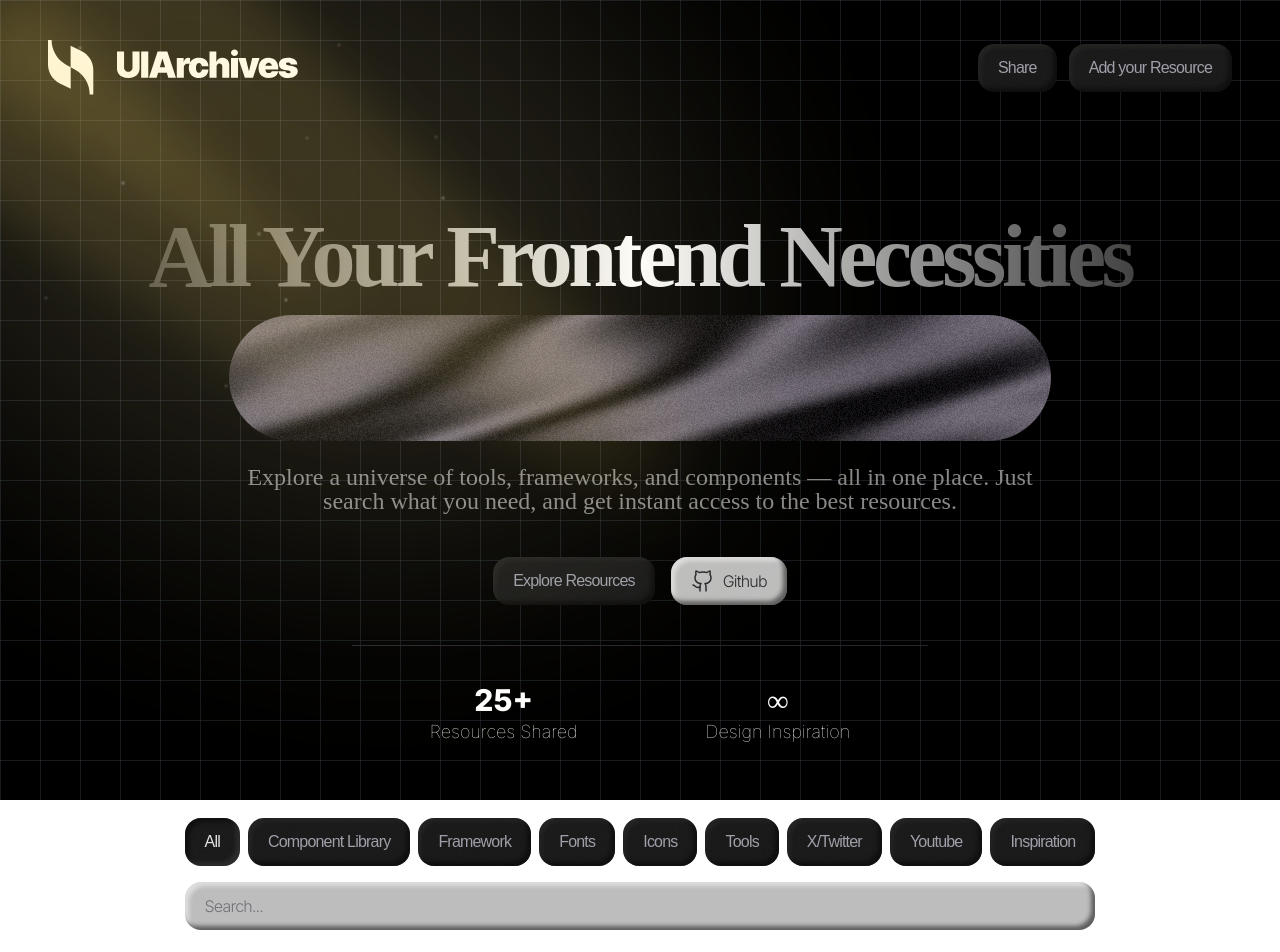
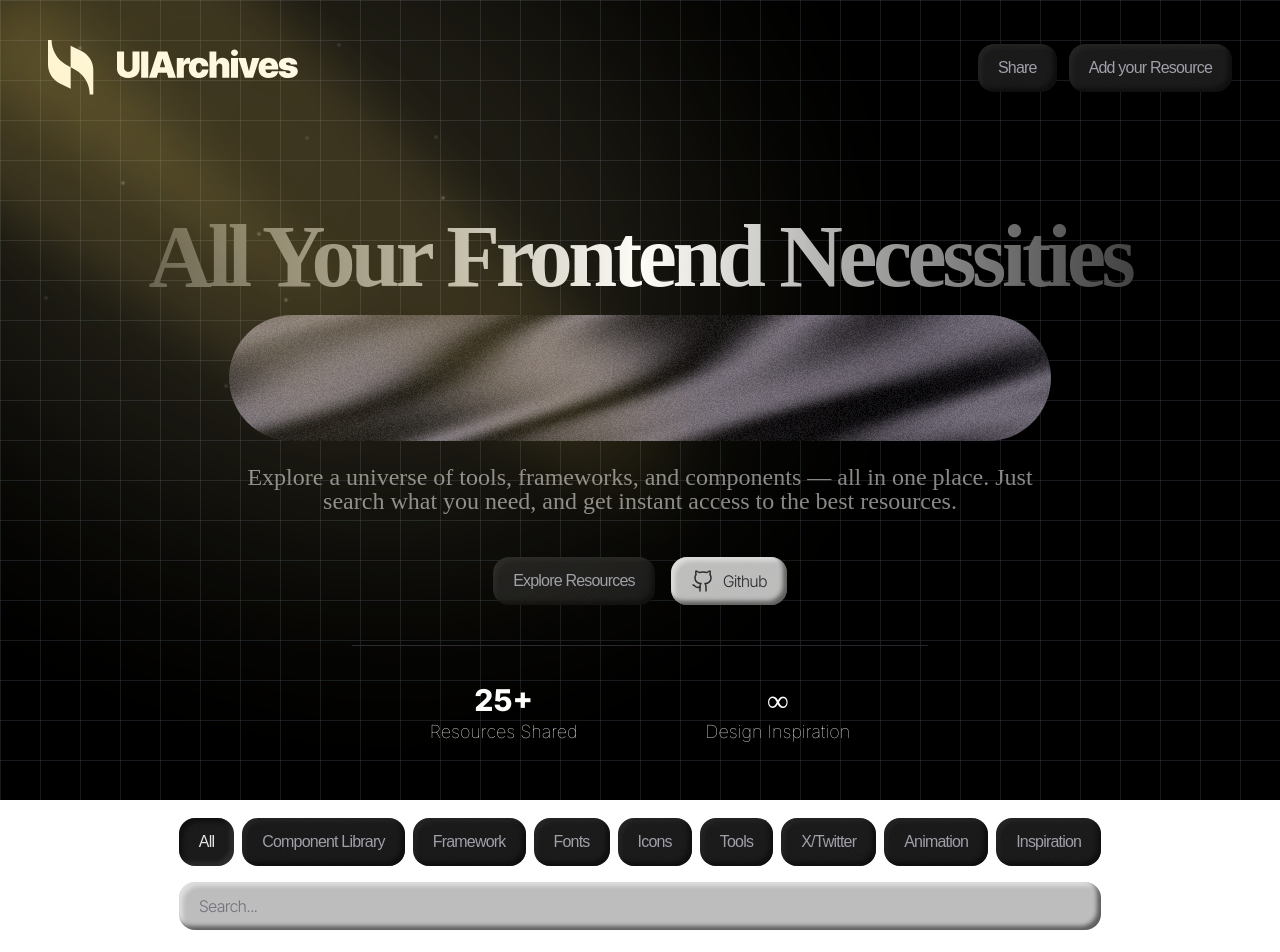
Before and after one commit to Malay146/UIArchives, a Next.js app: page / in a window 1280 px wide. Shown: the top 952 px of the page. Built offline with nearby package versions, Linux system fonts and the light colour scheme; no server answers; a web font is replaced by a local one.

Commit message:
small fix

```diff
--- a/app/page.tsx
+++ b/app/page.tsx
@@ -71,7 +71,7 @@ const cardData: UiCardData[] = [
     title: "Motion Primitives",
     description:
       "Motion Primitives provides beautiful, composable motion utilities for React — helping you create elegant animations and transitions easily.",
-    tag: ["Animation Library", "React", "Framer Motion", "UI Animation"],
+    tag: ["Animation Library", "React", "Framer Motion", "UI Animation", "Animation"],
     image: "/motion-primitives.png",
     links: {
       website: "https://motion-primitives.com",
@@ -140,7 +140,7 @@ const cardData: UiCardData[] = [
     title: "Tympanus Codrops",
     description:
       "Codrops is a well-known design and development blog that shares tutorials, experiments, and inspirational UI interactions for creative developers.",
-    tag: ["Design Blog", "Design Inspiration", "UI Experiments"],
+    tag: ["Design Blog", "Design Inspiration", "UI Experiments", "Animation"],
     image: "/codrops.png",
     links: {
       website: "https://tympanus.net/codrops",
@@ -189,6 +189,7 @@ const cardData: UiCardData[] = [
     links: {
       website: "https://shadway.online",
       github: "https://github.com/moazamtech/shadway",
+      twitter: "https://x.com/loxtmozzi"
     },
   },
   {
@@ -847,7 +848,7 @@ export default function Home() {
                 "Icons",
                 "Tools",
                 "X/Twitter",
-                "Youtube",
+                "Animation",
                 "Inspiration",
               ].map((tag) => (
                 <Button1
```
